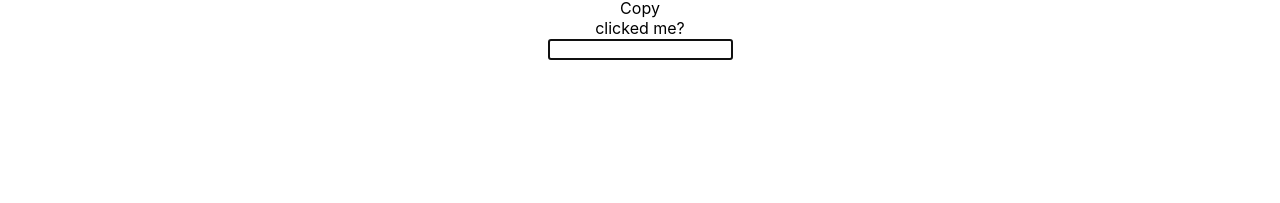
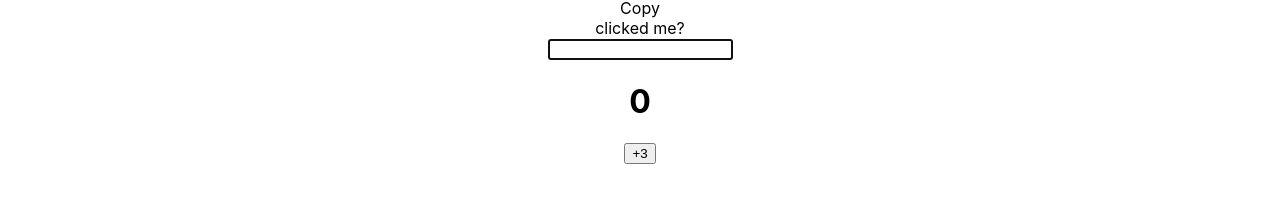
Before and after one commit to dan-kiss-dev-this/sample-string-finder, a React (Create React App) app: page / in a window 1280 px wide. Shown: the part 493-696 px from the top of the page. Built offline with nearby package versions, Linux system fonts and the light colour scheme.

Commit message:
add a batching example

```diff
--- a/src/App.js
+++ b/src/App.js
@@ -10,6 +10,7 @@ import Debounce from './debounce'
 import Clipboard from './clipboard';
 import DetectClickOutside from './DetectClickOutside';
 import FocusOnMount from './FocusOnMount';
+import Batching from './Batching';
 
 function App() {
   const todos = [
@@ -32,6 +33,7 @@ function App() {
       <Clipboard />
       <DetectClickOutside />
       <FocusOnMount />
+      <Batching />
     </div>
   );
 }
--- /dev/null
+++ b/src/Batching.js
@@ -0,0 +1,21 @@
+import React, { useState } from 'react'
+
+export default function Batching() {
+    const [number, setNumber] = useState(0);
+
+    return (
+        <>
+            <h1>{number}</h1>
+            {/* pass in previous state for correct update */}
+            <button
+                onClick={() => {
+                    setNumber(n => n + 1);
+                    setNumber(n => n + 1);
+                    setNumber(n => n + 1);
+                }}
+            >
+                +3
+            </button>
+        </>
+    );
+}
```
